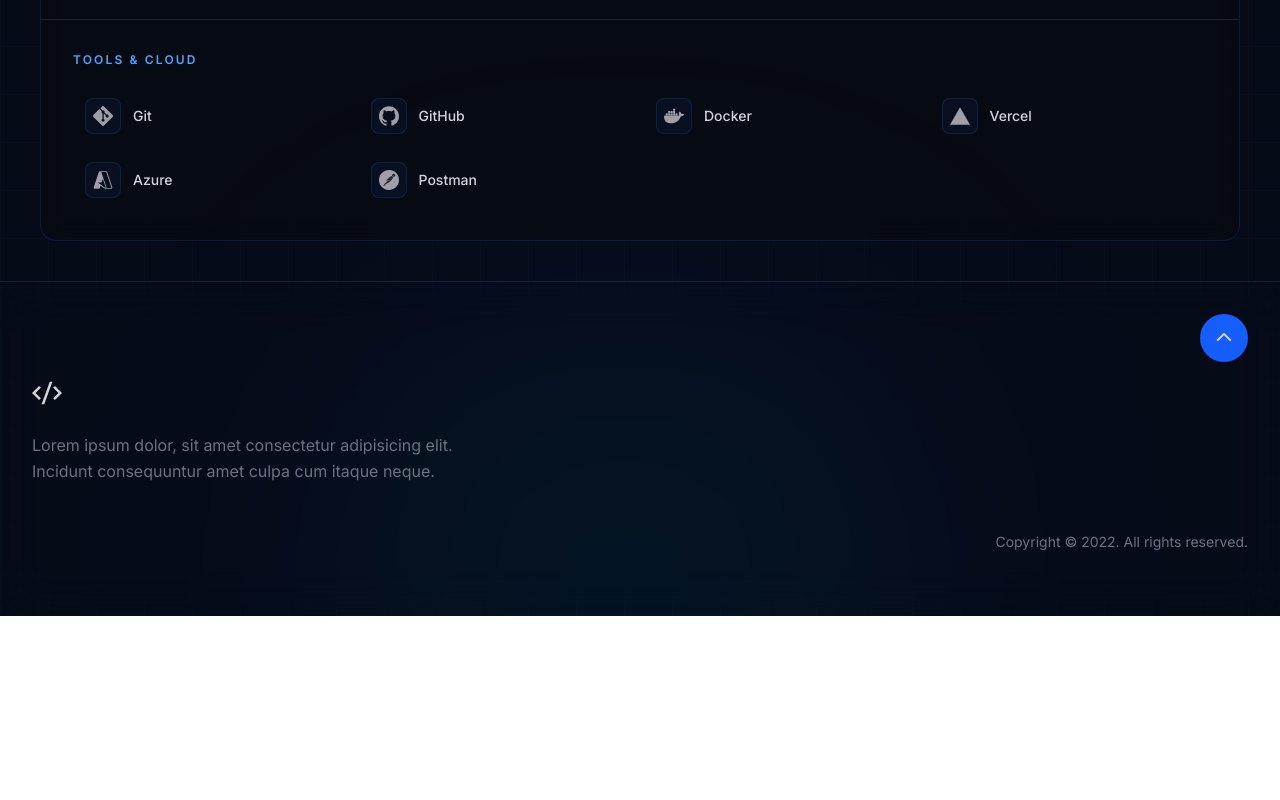
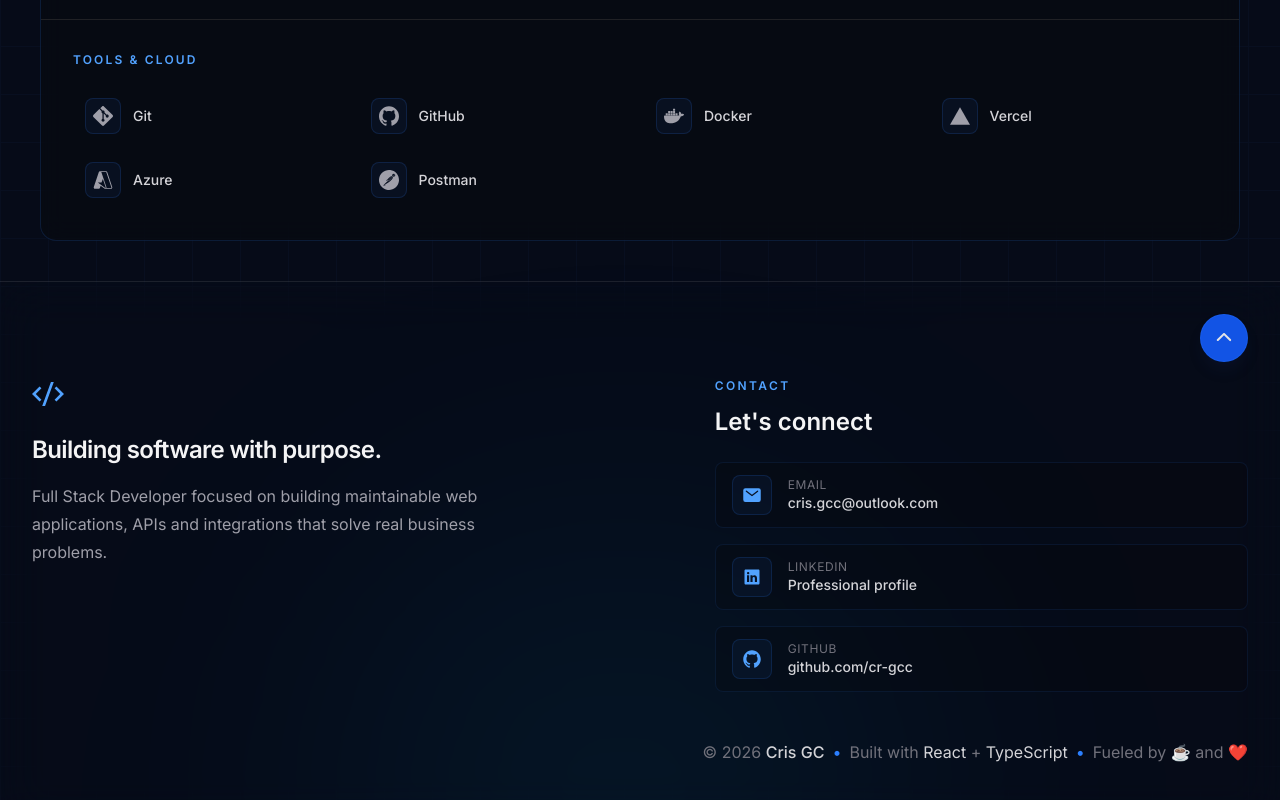
Before and after one commit to cr-gcc/portfolio, a React (Vite) app: page / in a window 1280 px wide. Shown: the part 3554-4354 px from the top of the page. Before the commit the page ends 4170 px from the top, so only its background shows below. Built offline with nearby package versions, Linux system fonts and the light colour scheme.

Commit message:
Actualización de footer contacto

```diff
--- a/src/components/Footer.tsx
+++ b/src/components/Footer.tsx
@@ -1,5 +1,6 @@
 import { RiCodeSSlashLine } from "react-icons/ri";
-import { IoIosArrowUp } from "react-icons/io";
+import { IoLogoGithub, IoIosArrowUp, IoLogoLinkedin } from "react-icons/io";
+import { IoMail } from "react-icons/io5";
 
 export function Footer() {
     const goToTop = () => {
@@ -7,43 +8,128 @@ export function Footer() {
     }
 
     return (
-        <footer className="backdrop-blur-xl border-t border-zinc-200/10">
+        <footer className="border-t border-zinc-200/10 backdrop-blur-xl">
             <div className="relative mx-auto max-w-7xl px-4 py-16 sm:px-6 lg:px-8 lg:pt-24">
+                {/* Back to top */}
                 <div className="absolute end-4 top-4 sm:end-6 sm:top-6 lg:end-8 lg:top-8">
                     <button
-                        type='button'
+                        type="button"
                         onClick={goToTop}
-                        className="h-12 w-12 cursor-pointer inline-flex items-center justify-center rounded-full bg-blue-600 text-zinc-300 shadow-sm transition hover:bg-blue-700 hover:text-white"
+                        className="
+                            inline-flex h-12 w-12 cursor-pointer
+                            items-center justify-center
+                            rounded-full
+                            border border-blue-500/20
+                            bg-blue-600/90
+                            text-zinc-200
+                            shadow-lg shadow-blue-950/20
+                            transition duration-200
+                            hover:-translate-y-0.5
+                            hover:bg-blue-500
+                            hover:text-white
+                            "
                     >
                         <span className="sr-only">Back to top</span>
-                        <IoIosArrowUp className="block -translate-y-px" size={22} />
+                        <IoIosArrowUp
+                            className="block -translate-y-px"
+                            size={22}
+                        />
                     </button>
                 </div>
-
-                <div className="lg:flex lg:items-end lg:justify-between">
+                {/* Main footer content */}
+                <div className="mb-12 grid gap-4 lg:grid-cols-[1fr_0.8fr] lg:items-start">
+                    {/* Left */}
                     <div>
-                        <div className="flex justify-center text-teal-600 lg:justify-start">
+                        <div className="flex justify-center lg:justify-start">
                             <RiCodeSSlashLine
-                                size={30}
+                                size={32}
                                 className="
-                                cursor-pointer
-                                text-zinc-300
-                                duration-200
-                                hover:text-white
-                                hover:scale-110
-                                "
+                                    text-blue-400
+                                    transition duration-200
+                                    hover:scale-110
+                                    hover:text-blue-300"
                             />
                         </div>
-
-                        <p className="mx-auto mt-6 max-w-md text-center leading-relaxed text-gray-500 lg:text-left">
-                            Lorem ipsum dolor, sit amet consectetur adipisicing elit. Incidunt consequuntur amet
-                            culpa cum itaque neque.
+                        <h2 className="mt-6 text-center text-2xl font-semibold tracking-tight text-zinc-100 lg:text-left" >
+                            Building software with purpose.
+                        </h2>
+                        <p className="mx-auto mt-4 max-w-lg text-center leading-7 text-zinc-400 lg:mx-0 lg:text-left">
+                            Full Stack Developer focused on building maintainable web
+                            applications, APIs and integrations that solve real business
+                            problems.
                         </p>
                     </div>
+                    {/* Contact */}
+                    <div>
+                        <p className="text-center text-xs font-semibold uppercase tracking-[0.2em] text-blue-400 lg:text-left" >
+                            Contact
+                        </p>
+                        <h3 className="mt-3 text-center text-2xl font-semibold text-zinc-100 lg:text-left" >
+                            Let&apos;s connect
+                        </h3>
+                        <div className="mt-6 space-y-4">
+                            <a href="mailto:cris.gcc@outlook.com" className="group flex items-center gap-4
+                                rounded-lg border border-blue-500/10 bg-zinc-950/30 px-4 py-3
+                                transition duration-200 hover:border-blue-400/25 hover:bg-blue-500/[0.05]"
+                            >
+                                <div className="flex size-10 items-center justify-center rounded-lg border border-blue-500/15 bg-blue-500/[0.06] text-blue-400">
+                                    <IoMail size={20} />
+                                </div>
+                                <div>
+                                    <p className="text-xs uppercase tracking-wider text-zinc-500">Email</p>
+                                    <p className="text-sm font-medium text-zinc-300 group-hover:text-white">cris.gcc@outlook.com</p>
+                                </div>
+                            </a>
+                            <a href="https://www.linkedin.com/"
+                                target="_blank"
+                                rel="noreferrer"
+                                className="group flex items-center gap-4 rounded-lg border border-blue-500/10 bg-zinc-950/30 px-4 py-3
+                                transition duration-200 hover:border-blue-400/25 hover:bg-blue-500/[0.05]"
+                            >
+                                <div className="flex size-10 items-center justify-center rounded-lg border border-blue-500/15 bg-blue-500/[0.06] text-blue-400">
+                                    <IoLogoLinkedin size={20} />
+                                </div>
+                                <div>
+                                    <p className="text-xs uppercase tracking-wider text-zinc-500">LinkedIn</p>
+                                    <p className="text-sm font-medium text-zinc-300 group-hover:text-white">Professional profile</p>
+                                </div>
+                            </a>
+                            <a href="https://github.com/cr-gcc"
+                                target="_blank"
+                                rel="noreferrer"
+                                className="group flex items-center gap-4 rounded-lg
+                                border border-blue-500/10
+                                bg-zinc-950/30 px-4 py-3
+                                transition duration-200
+                                hover:border-blue-400/25 hover:bg-blue-500/[0.05]"
+                            >
+                                <div className="flex size-10 items-center justify-center rounded-lg border border-blue-500/15 bg-blue-500/[0.06] text-blue-400">
+                                    <IoLogoGithub size={20} />
+                                </div>
+                                <div>
+                                    <p className="text-xs uppercase tracking-wider text-zinc-500">GitHub</p>
+                                    <p className="text-sm font-medium text-zinc-300 group-hover:text-white">github.com/cr-gcc</p>
+                                </div>
+                            </a>
+                        </div>
+                    </div>
                 </div>
-                <p className="mt-12 text-center text-sm text-gray-500 lg:text-right">
-                    Copyright &copy; 2022. All rights reserved.
-                </p>
+                {/* Bottom */}
+                <div>
+                    <p className="text-center text-base text-zinc-500 lg:text-right">
+                        © {new Date().getFullYear()}{" "}
+                        <span className="font-medium text-zinc-300">
+                            Cris GC
+                        </span>
+                        <span className="mx-2 text-blue-500">•</span>
+                        Built with{" "}
+                        <span className="text-zinc-300">React</span>
+                        {" + "}
+                        <span className="text-zinc-300">TypeScript</span>
+                        <span className="mx-2 text-blue-500">•</span>
+                        Fueled by <span title="Coffee">☕</span> and <span title="Heart">❤️</span>
+                    </p>
+                </div>
             </div>
         </footer>
     );
```
